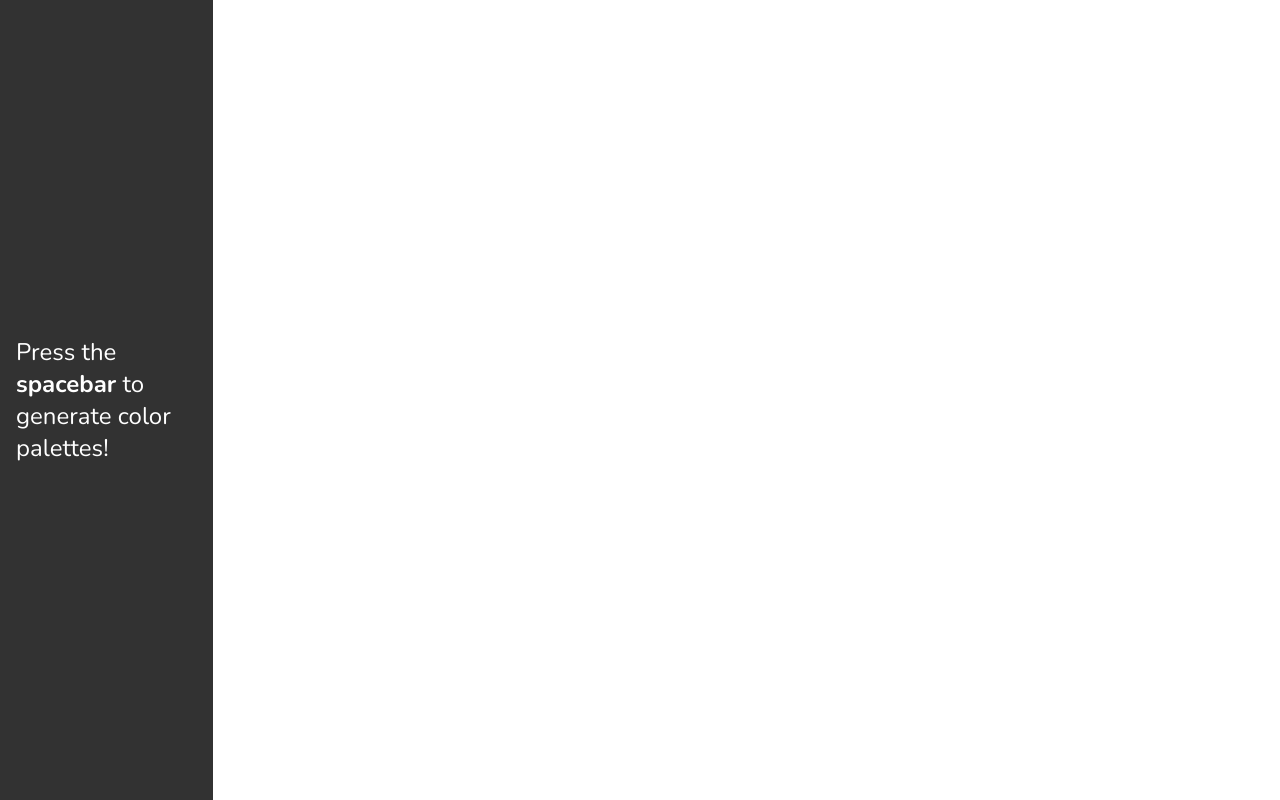
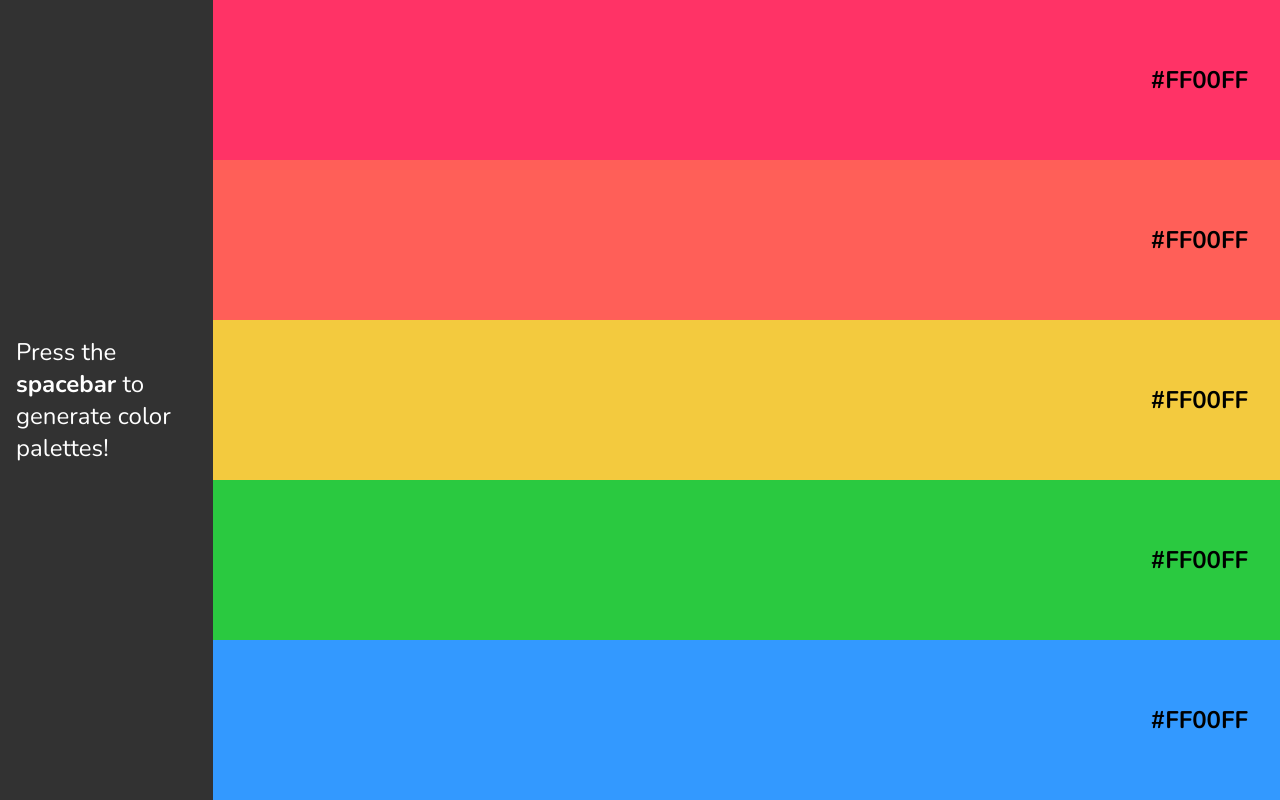
Before and after one commit to tlouchao/simple-color-picker, a React app: page / in a window 1280 px wide. Built offline with nearby package versions, Linux system fonts and the light colour scheme.

Commit message:
hardcoded palette colors

```diff
--- a/src/App.js
+++ b/src/App.js
@@ -1,12 +1,13 @@
 import React from "react"
 import Navbar from "./components/Navbar"
+import Palette from "./components/Palette"
 
 function App() {
     return (
         <div className='wrapper'>
             <div className='app'>
                 <Navbar />
-                <div></div>
+                <Palette />
             </div>
         </div>
     )
--- /dev/null
+++ b/src/components/Palette.js
@@ -0,0 +1,18 @@
+import React from "react"
+import PaletteSingle from "./PaletteSingle"
+
+function Palette() {
+    // TODO: write rgbUtils function to replace hardcoded values
+    let paletteBgcolors = ['#FF3366', '#FF5F58', '#F3CA3E', '#2AC940', '#3399FF']
+    let paletteArr = []
+    for (let i = 0; i < 5; i++) {
+        let ps = <PaletteSingle key={'ps' + i} style={{backgroundColor: paletteBgcolors[i]}} />
+        paletteArr.push(ps)
+    }
+    return (
+    <div className='palette'>
+        {paletteArr}
+    </div>)
+}
+
+export default Palette
--- /dev/null
+++ b/src/components/PaletteSingle.js
@@ -0,0 +1,16 @@
+import React, {Component} from "react"
+
+class PaletteSingle extends Component {
+    constructor(props){
+        super(props)
+    }
+    render(){
+        return (
+            <div style={this.props.style} className='palette-single'>
+                <span className='palette-single-hex-color'>#FF00FF</span>
+            </div>
+        )
+    }
+}
+
+export default PaletteSingle
--- a/src/static/scss/layout/_app.scss
+++ b/src/static/scss/_app.scss
@@ -1,7 +1,7 @@
 .app {
     display: grid;
     grid-gap: 0 0;
-    grid-template-areas: "navbar colorpicker";
+    grid-template-areas: "navbar palette";
     grid-template-columns: minmax(180px, 1fr) 5fr;
     width: 100vw;
     height: 100vh;
--- a/src/static/scss/components/_navbar.scss
+++ b/src/static/scss/components/_navbar.scss
@@ -1,22 +1,20 @@
-// Google Fonts
-@import url('https://fonts.googleapis.com/css2?family=Nunito:wght@300;700&display=swap');
+@use '../utils/variables' as v;
 
 .navbar {
-    background-color: #323232;
+    background-color: v.$navbar-bgcolor;
     color: white;
-    font-family: 'Nunito';
-    font-weight: 300;
+    font-family: v.$nunito;
+    font-weight: v.$nunito-weight-light;
     font-size: 24px;
     text-align: left;
     display: flex;
     justify-content: center;
     align-items: center;
 
-
     .gen-text {
         padding: 1rem;
         .gen-text-bold {
-            font-weight: 700;
+            font-weight: v.$nunito-weight-bold;
         }
     }
 
--- /dev/null
+++ b/src/static/scss/components/_palette.scss
@@ -0,0 +1,23 @@
+@use '../utils/variables' as v;
+
+.palette {
+    font-family: v.$nunito;
+    font-size: 24px;
+    text-align: right;
+    display: flex;
+    flex-direction: column;
+    .palette-single {
+        width: 100%;
+        min-height: 80px;
+        display: inherit;
+        flex-grow: 1;
+        justify-content: flex-end;
+        .palette-single-hex-color {
+            font-weight: v.$nunito-weight-bold;
+            padding: 0 2rem;
+            display: inherit;
+            align-self: center;
+            text-align: right;
+        }
+    }
+}
--- a/src/static/scss/reset/_reset.scss
+++ b/src/static/scss/reset/_reset.scss
@@ -32,6 +32,7 @@ body{
 
 ol, ul{
     list-style: none;
+    list-style-type: none;
 }
 
 input{
--- /dev/null
+++ b/src/static/scss/utils/_variables.scss
@@ -0,0 +1,7 @@
+// Google Fonts
+@import url('https://fonts.googleapis.com/css2?family=Nunito:wght@300;700&display=swap');
+
+$navbar-bgcolor: #323232;
+$nunito: 'Nunito';
+$nunito-weight-light: 300;
+$nunito-weight-bold: 700;
```
Also changed, not shown: src/static/scss/style.scss (+5 -2 lines).
